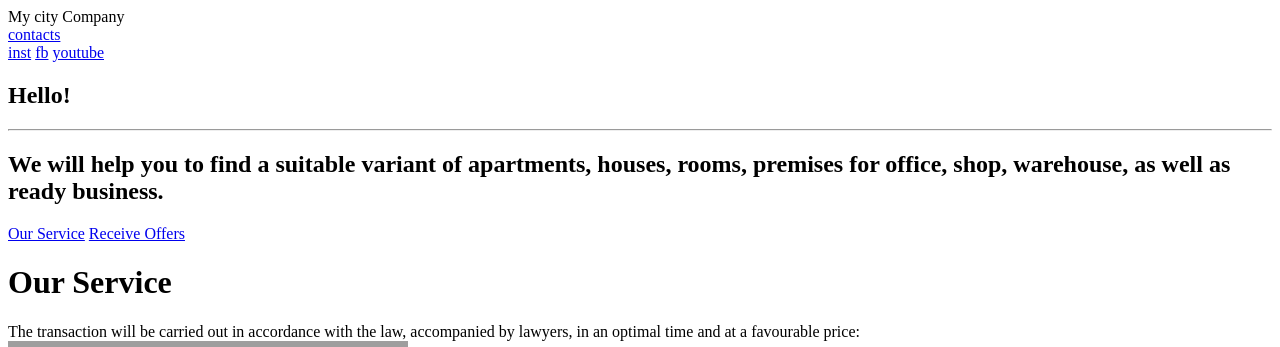
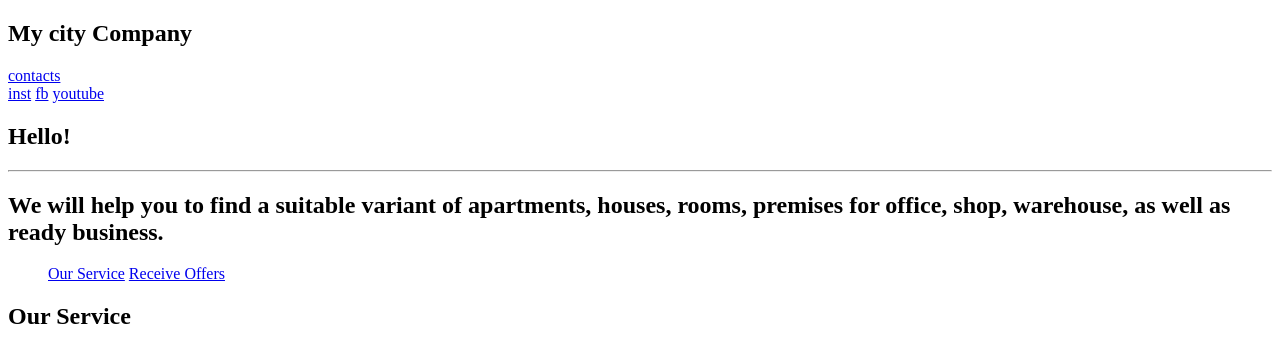
Before and after one commit to vonosasha/my-city, a plain HTML site: page index.html in a window 1280 px wide. Shown: the top 347 px of the page. Drawn offline with Linux system fonts and the light colour scheme; grey boxes are pictures that could not be loaded.

Commit message:
Sample code

```diff
--- a/index.html
+++ b/index.html
@@ -10,7 +10,7 @@
 <body>
     <header>
         <nav>
-            <div class="logo">My city Company</div>
+            <h1 class="logo">My city Company</h1>
             <a href="#contacts">contacts</a>
             <div>
                 <a href="https://www.instagram.com/">inst</a>
@@ -18,21 +18,21 @@
                 <a href="https://www.youtube.com/">youtube</a>
             </div>
         </nav>
-        <section>
-            <h1>Hello!</h1>
-            <hr>
-            <h2>We will help you to find a suitable variant of apartments, houses, rooms, premises for office, shop,
-                warehouse, as well as ready business.</h2>
-            <div class="menu">
-                <a href="#our-service">Our Service</a>
-                <a href="#receive-offers">Receive Offers</a>
-            </div>
-        </section>
     </header>
-
+    <div>
+        <h2>Hello!</h2>
+        <hr>
+        <h2>We will help you to find a suitable variant of apartments, houses, rooms, premises for office, shop,
+            warehouse, as well as ready business.</h2>
+        <ol class="menu">
+            <a href="#our-service">Our Service</a>
+            <a href="#receive-offers">Receive Offers</a>
+        </ol>
+    </div>
     <main>
-        <h1 id="our-service" >Our Service</h1>
-        <a>The transaction will be carried out in accordance with the law, accompanied by lawyers, in an optimal time
+        <h2 id="our-service">Our Service</h2>
+        <a>The transaction will be carried out in accordance with the law, accompanied by lawyers, in an optimal
+            time
             and at a favourable price:</a>
         <div class="product-list">
             <article class="product">
@@ -64,7 +64,8 @@
     <hr>
     <footer>
         <h2 id="contacts">Contacts</h2>
-        <p>You will not find references or company names on our website. We value your privacy and do not publish any
+        <p>You will not find references or company names on our website. We value your privacy and do not publish
+            any
             information about it.</p>
         <h3>Adress</h3>
         <p>999 Jamaica Ave, Brooklyn,<br>NY 11208, USA</p>
```
